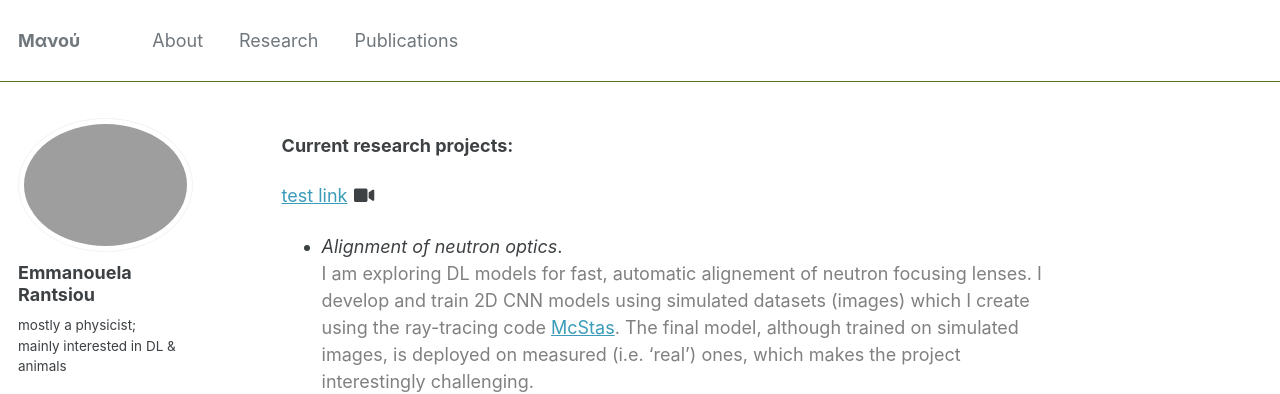
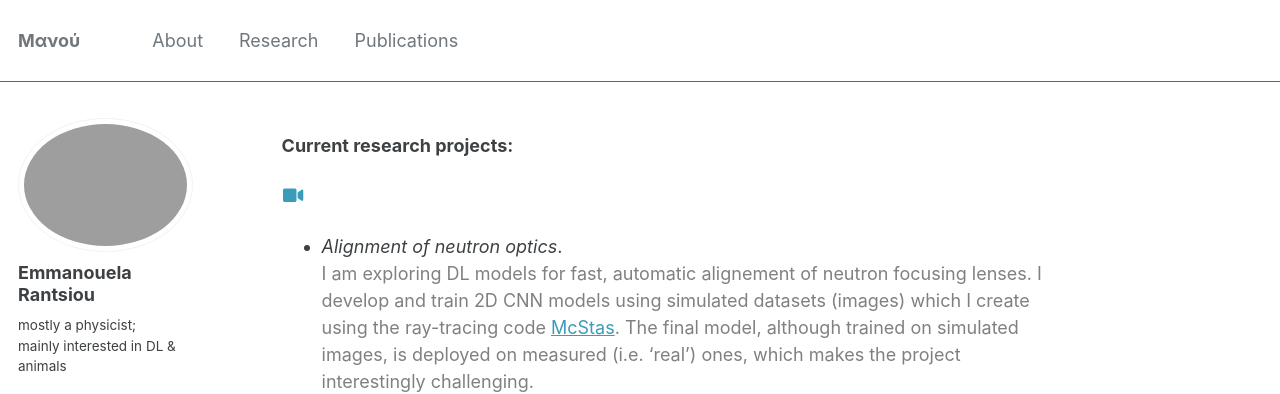
Before and after one commit to emmarant/emmarant.github.io, a Jekyll site: the page built from _pages/research.md, in a window 1280 px wide and 1183 px high. Shown: the top 394 px of the window. Built offline with Jekyll 4.4.1, drawn with Linux system fonts in a browser that asks for light colours.

Commit message:
Update research.md

```diff
--- a/_pages/research.md
+++ b/_pages/research.md
@@ -9,8 +9,8 @@ author_profile: true
 
 **Current research projects:**
 
-[test link]({% link _pages/adl_movie.md %})
-<i class="fas fa-fw fa-video" aria-hidden="true"></i>
+[<i class="fas fa-fw fa-video" aria-hidden="true"></i>]({% link _pages/adl_movie.md %})
+
 
 - _Alignment of neutron optics_. <br> <span style="color:gray">I am exploring DL models for fast, automatic alignement of neutron focusing lenses.
 I develop and train 2D CNN models using simulated datasets (images) which I create using the ray-tracing code <a href="https://www.mcstas.org">McStas</a>.
```
